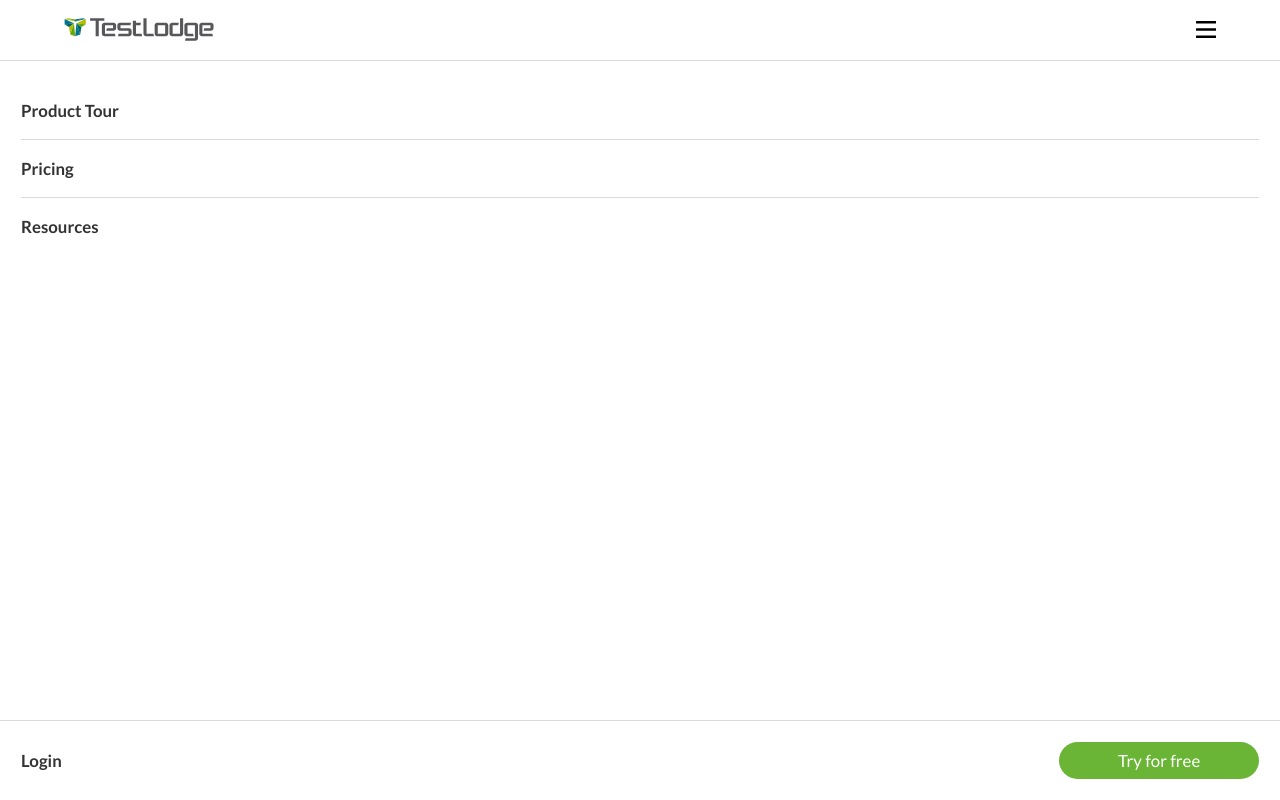
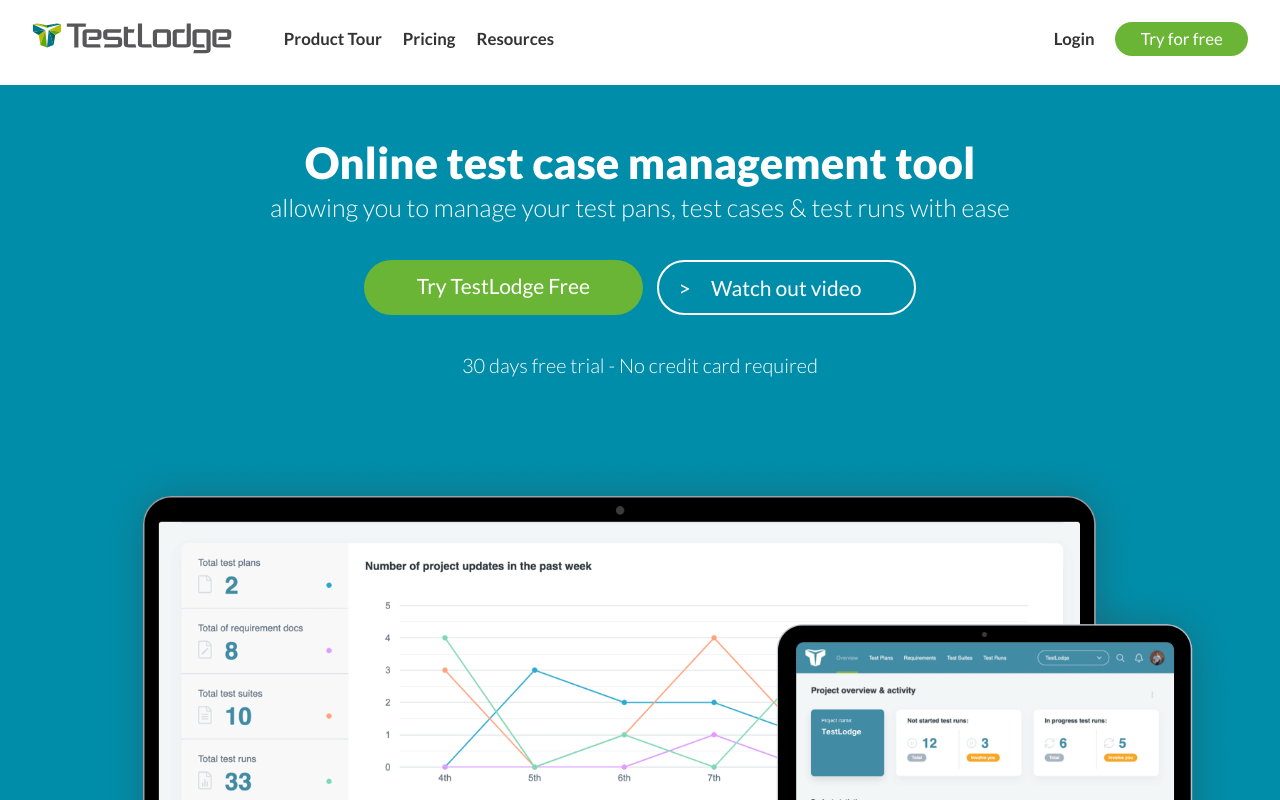
Before and after one commit to CrazyMachine2/CrazyMachine2.github.io, a plain HTML site: page index.html in a window 1280 px wide. Shown: the top 800 px of the page. Drawn offline with Linux system fonts and the light colour scheme.

Commit message:
header +  first section

```diff
--- a/css/buttons.css
+++ b/css/buttons.css
@@ -3,11 +3,39 @@
 .btn {
     display: inline-block;
     color: var(--clr-neutral-100);
-    padding: .27em 1.5em;
+    padding: .3em 1.5em;
     border-radius: 99vh;
     font-weight: var(--fw-regular);
+    cursor: pointer;
+    text-decoration: none;
+    transition: background 100ms ease;
+    white-space: nowrap;
+
+}
+
+.btn-sm {
+    padding: 0.35em 1em;
+}
+
+.btn-lg {
+    padding: .5em 2.5em;
+    font-size: 1.5em;
 }
 
 .btn-secondary {
     background: var(--clr-secondary);
 }
+
+.btn-secondary:hover {
+    background: var(--clr-secondary-light);
+}
+
+.btn-default {
+    background: transparent;
+    color: var(--clr-neutral-100);
+    border: 2px solid var(--clr-neutral-100);
+}
+
+.btn-default:hover {
+    background: rgba(255, 255, 255, 0.1);
+}
--- a/css/general.css
+++ b/css/general.css
@@ -2,6 +2,7 @@
 :root {
     --clr-primary: #008da9;
     --clr-primary-light: #79c8d8;
+    --clr-primary-dark: #00829b;
     --clr-secondary: #6bb536;
     --clr-secondary-light: #7ec44e;
 
--- a/css/header.css
+++ b/css/header.css
@@ -1,12 +1,16 @@
 /* Header */
 
 .header {
-    position: fixed;
+    /* position: fixed;
     top: 0;
     left: 0;
     right: 0;
-    height: 60px;
+    height: 60px; */
     padding: 1em 0;
+}
+
+.header .row {
+    justify-content: space-between;
 }
 
 .logo,
@@ -20,32 +24,39 @@
 }
 
 .navbar {
+    display: none;
     position: fixed;
-    display: flex;
     flex-direction: column;
     justify-content: space-between;
     top: 60px;
     right: 0;
     bottom: 0;
     left: 0;
-    height: calc(100% -60px);
     font-size: 1.2em;
     font-weight: 700;
     list-style-type: none;
-    /* display: none; */
 }
 
 .navbar li {
     list-style: none;
 }
 
-.navbar .list-link {
+.list-link {
     text-decoration: none;
     color: var(--clr-neutral-500);
+    transition: color 100ms ease;
+}
+
+.list-link:hover {
+    color: var(--clr-primary-dark)
+}
+
+.navbar__left,
+.navbar__right {
+    padding: 1em 7%;
 }
 
 .navbar__left {
-    padding: 1.25em;
     border-top: 1px solid var(--clr-neutral-200);
 }
 
@@ -62,11 +73,50 @@
     display: flex;
     justify-content: space-between;
     align-items: center;
-    padding: 1.25em;
     border-top: 1px solid var(--clr-neutral-200);
 }
 
-.sign-up {
-    color: var(--clr-neutral-100);
-    padding: .4em 3.5em;
+@media screen and (min-width: 800px) {
+
+    .header {
+        height: 85px;
+        padding: 0.75em 0;
+    }
+
+    .burger {
+        display: none;
+    }
+
+    .logo {
+        width: 300px;
+    }
+
+    .header .row {
+        justify-content: flex-start;
+        gap: 1em;
+    }
+
+    .navbar {
+        position: relative;
+        display: flex;
+        width: 100%;
+        flex-direction: row;
+        justify-content: space-between;
+        top: 0;
+        left: 0;
+        right: 0;
+        bottom: 0;
+    }
+
+    .navbar__left,
+    .navbar__right {
+        all: unset;
+        display: flex;
+        align-items: center;
+        gap: 1.25em;
+    }
+
+    .navbar__left__item {
+        border: unset;
+    }
 }
--- a/css/layout.css
+++ b/css/layout.css
@@ -1,6 +1,6 @@
 /* Layout */
 .container {
-    width: 90%;
+    width: 88%;
     max-width: var(--max-width);
     margin: 0 auto;
 }
@@ -8,3 +8,44 @@
 .row {
     display: flex;
 }
+
+.intro {
+    text-align: center;
+    background: var(--clr-primary);
+    color: var(--clr-neutral-100);
+    padding: 4em 0 0 0;
+}
+
+.intro__actions {
+    justify-content: center;
+    gap: 1em;
+}
+
+.watch-video {
+    display: none;
+    position: relative;
+}
+
+.watch-video::before {
+    content: ">";
+    position: absolute;
+    left: 20px;
+}
+
+.intro .container > * + * {
+    margin-bottom: 2.5rem;
+}
+
+.intro__trial {
+    margin-bottom: 0;
+}
+
+@media screen and (min-width: 800px) {
+    .container {
+        width: 95%;
+    }
+
+    .watch-video {
+        display: inline-block;
+    }
+}
--- a/css/typography.css
+++ b/css/typography.css
@@ -12,3 +12,25 @@ body {
 h1,h2,h3,h4,h5 {
     line-height: 1;
 }
+
+h2,h3,h4,h5 {
+    font-weight: var(--fw-light);
+}
+
+h1 {
+    font-size: 3.1em;
+    font-weight: var(--fw-black);
+    margin-bottom: .25em;
+}
+
+h2 {
+    font-size: 1.75rem;
+}
+
+h3 {
+    font-size: 1.56rem
+}
+
+h4 {
+    font-size: 1.25rem;
+}
--- a/index.html
+++ b/index.html
@@ -6,6 +6,7 @@
     <meta http-equiv="X-UA-Compatible" content="IE=edge">
     <meta name="viewport" content="width=device-width, initial-scale=1.0">
     <title>TestLodge</title>
+    <link rel="shortcut icon" href="assets/images/icons/favicon.ico" type="image/x-icon">
     <link rel="stylesheet" href="css/style.css">
 </head>
 
@@ -13,13 +14,10 @@
 
     <header class="header">
         <div class="container">
-            <div class="row justify-space-between">
+            <div class="row">
                 <a href="" class="logo">
-                    <svg width="200px" height="31.42px" version="1.1" viewBox="0 0 371 58.3"
-                        xmlns="http://www.w3.org/2000/svg">
-                        <path
-                            d="m221.1 39.4h-16.9v-38.4h-7.7v35.3c0 5.1 0 9.2 9.2 9.2h16.9zm-121.3-38.4h-35.3v6.1h13.8v38.4h7.7v-38.4h13.8zm20 10.7h-16.9c-9.2 0-9.2 4.1-9.2 9.2v15.3c0 5.1 0 9.2 9.2 9.2h15.3 9.2l-1.5-6.1h-23-1.5v-3.1-15.2-3.1h1.5 16.9 1.5v3.1 1.5 3.1h-1.5-13.8l-1.5 6.1h9.2 6.1c9.2 0 9.2-4.1 9.2-9.2v-1.5c0-5.1 0-9.3-9.2-9.3zm38.4 13.9h-18.4v-7.7h24.5l1.5-6.1h-24.6c-9.2 0-9.2 4.1-9.2 9.2v1.5c0 5.1 0 9.2 9.2 9.2h18.4v7.7h-24.6l-1.5 6.1h24.6c9.2 0 9.2-4.1 9.2-9.2v-1.5c.1-5.1 0-9.2-9.1-9.2zm33.7 13.8h-13.8v-21.5h10.7l1.5-6.1h-9.2-3.1v-4.7h-7.7v29.2c0 5.1 0 9.2 9.2 9.2h13.8zm178.1-18.4c0-5.1 0-9.2-9.2-9.2h-16.9c-9.2 0-9.2 4.1-9.2 9.2v15.3c0 5.1 0 9.2 9.2 9.2h15.3 9.2l-1.5-6.1h-24.6v-18.4-3.1h1.5 16.9 1.5v3.1 1.5 3.1s-1.4 0-1.5 0h-6.2-7.7l-1.5 6.1h9.2 6.1c9.2 0 9.2-4.1 9.2-9.2v-1.5zm-121.3-9.3h-15.3c-9.2 0-9.2 4.1-9.2 9.2v15.3c0 5.1 0 9.2 9.2 9.2h15.3c9.2 0 9.2-4.1 9.2-9.2v-15.2c0-5.1 0-9.3-9.2-9.3zm1.5 24.6v3.1h-1.5-15.3-1.5v-3.1-15.3-3.1h1.5 15.3 1.5v3.1zm81.4-15.3c0-5.1 0-9.2-9.2-9.2h-16.9c-7.6.5-7.7 4.4-7.7 9.2v15.3c0 5.1 0 9.2 9.2 9.2h4.6 9.2l-1.5-6.1h-12.3-1.5v-3.1-15.3-3.1h1.5 15.3 1.5v3.1 26 3.1s-1.4 0-1.5 0h-13.8-7.7l-1.5 6.1h9.2 13.8c9.2 0 9.2-4.1 9.2-9.2v-26zm-36.9-20h-7.7v35.3 3.1h-1.5-15.3-1.5v-3.1-15.3-3.1h1.5 4.6 7.7l1.5-6.1h-9.2-4.6c-9.2 0-9.2 4.1-9.2 9.2v15.3c0 5.1 0 9.2 9.2 9.2h15.3c9.2 0 9.2-4.1 9.2-9.2z"
-                            fill="#575659"></path>
+                    <svg width="200px" height="31.42px" version="1.1" viewBox="0 0 371 58.3" xmlns="http://www.w3.org/2000/svg">
+                        <path d="m221.1 39.4h-16.9v-38.4h-7.7v35.3c0 5.1 0 9.2 9.2 9.2h16.9zm-121.3-38.4h-35.3v6.1h13.8v38.4h7.7v-38.4h13.8zm20 10.7h-16.9c-9.2 0-9.2 4.1-9.2 9.2v15.3c0 5.1 0 9.2 9.2 9.2h15.3 9.2l-1.5-6.1h-23-1.5v-3.1-15.2-3.1h1.5 16.9 1.5v3.1 1.5 3.1h-1.5-13.8l-1.5 6.1h9.2 6.1c9.2 0 9.2-4.1 9.2-9.2v-1.5c0-5.1 0-9.3-9.2-9.3zm38.4 13.9h-18.4v-7.7h24.5l1.5-6.1h-24.6c-9.2 0-9.2 4.1-9.2 9.2v1.5c0 5.1 0 9.2 9.2 9.2h18.4v7.7h-24.6l-1.5 6.1h24.6c9.2 0 9.2-4.1 9.2-9.2v-1.5c.1-5.1 0-9.2-9.1-9.2zm33.7 13.8h-13.8v-21.5h10.7l1.5-6.1h-9.2-3.1v-4.7h-7.7v29.2c0 5.1 0 9.2 9.2 9.2h13.8zm178.1-18.4c0-5.1 0-9.2-9.2-9.2h-16.9c-9.2 0-9.2 4.1-9.2 9.2v15.3c0 5.1 0 9.2 9.2 9.2h15.3 9.2l-1.5-6.1h-24.6v-18.4-3.1h1.5 16.9 1.5v3.1 1.5 3.1s-1.4 0-1.5 0h-6.2-7.7l-1.5 6.1h9.2 6.1c9.2 0 9.2-4.1 9.2-9.2v-1.5zm-121.3-9.3h-15.3c-9.2 0-9.2 4.1-9.2 9.2v15.3c0 5.1 0 9.2 9.2 9.2h15.3c9.2 0 9.2-4.1 9.2-9.2v-15.2c0-5.1 0-9.3-9.2-9.3zm1.5 24.6v3.1h-1.5-15.3-1.5v-3.1-15.3-3.1h1.5 15.3 1.5v3.1zm81.4-15.3c0-5.1 0-9.2-9.2-9.2h-16.9c-7.6.5-7.7 4.4-7.7 9.2v15.3c0 5.1 0 9.2 9.2 9.2h4.6 9.2l-1.5-6.1h-12.3-1.5v-3.1-15.3-3.1h1.5 15.3 1.5v3.1 26 3.1s-1.4 0-1.5 0h-13.8-7.7l-1.5 6.1h9.2 13.8c9.2 0 9.2-4.1 9.2-9.2v-26zm-36.9-20h-7.7v35.3 3.1h-1.5-15.3-1.5v-3.1-15.3-3.1h1.5 4.6 7.7l1.5-6.1h-9.2-4.6c-9.2 0-9.2 4.1-9.2 9.2v15.3c0 5.1 0 9.2 9.2 9.2h15.3c9.2 0 9.2-4.1 9.2-9.2z" fill="#575659"></path>
                         <path d="m1.6 2.5v13.8l23-3z" fill="#00758d"></path>
                         <path d="m53.8 2.5-23 10.8 23 3z" fill="#b6bd00"></path>
                         <path d="m30.8 13.3 9.2 27.6 3-18.4z" fill="#00665e"></path>
@@ -36,11 +34,8 @@
                 </a>
 
                 <a class="burger">
-                    <svg width="20.12px" height="23px" aria-hidden="true" focusable="false" data-prefix="far"
-                        data-icon="bars" class="svg-inline--fa fa-bars fa-w-14" role="img"
-                        xmlns="http://www.w3.org/2000/svg" viewBox="0 0 448 512">
-                        <path fill="currentColor"
-                            d="M436 124H12c-6.627 0-12-5.373-12-12V80c0-6.627 5.373-12 12-12h424c6.627 0 12 5.373 12 12v32c0 6.627-5.373 12-12 12zm0 160H12c-6.627 0-12-5.373-12-12v-32c0-6.627 5.373-12 12-12h424c6.627 0 12 5.373 12 12v32c0 6.627-5.373 12-12 12zm0 160H12c-6.627 0-12-5.373-12-12v-32c0-6.627 5.373-12 12-12h424c6.627 0 12 5.373 12 12v32c0 6.627-5.373 12-12 12z">
+                    <svg width="20.12px" height="23px" aria-hidden="true" focusable="false" data-prefix="far" data-icon="bars" class="svg-inline--fa fa-bars fa-w-14" role="img" xmlns="http://www.w3.org/2000/svg" viewBox="0 0 448 512">
+                        <path fill="currentColor" d="M436 124H12c-6.627 0-12-5.373-12-12V80c0-6.627 5.373-12 12-12h424c6.627 0 12 5.373 12 12v32c0 6.627-5.373 12-12 12zm0 160H12c-6.627 0-12-5.373-12-12v-32c0-6.627 5.373-12 12-12h424c6.627 0 12 5.373 12 12v32c0 6.627-5.373 12-12 12zm0 160H12c-6.627 0-12-5.373-12-12v-32c0-6.627 5.373-12 12-12h424c6.627 0 12 5.373 12 12v32c0 6.627-5.373 12-12 12z">
                         </path>
                     </svg>
                 </a>
@@ -60,6 +55,23 @@
             </div>
         </div>
     </header>
+
+    <section class="intro">
+        <div class="container">
+            <h1>Online test case management tool</h1>
+            <h3>allowing you to manage your test pans, test cases & test runs with ease</h2>
+
+            <div class="row intro__actions">
+                <a href="" class="btn btn-secondary btn-lg">Try TestLodge Free</a>
+                <a href="" class="btn btn-default btn-lg watch-video"> Watch out video</a>
+            </div>
+
+            <h4 class="intro__trial">30 days free trial - No credit card required</h4>
+            <div class="test-management-tool">
+                <img src="./assets/images/test_management_tool_interface_x2.png" alt="management tool interface">
+            </div>
+        </div>
+    </section>
 </body>
 
 </html>
```
Also changed, not shown: assets/images/icons/favicon.ico (added), assets/images/test_management_tool_interface_x2.png (added).
